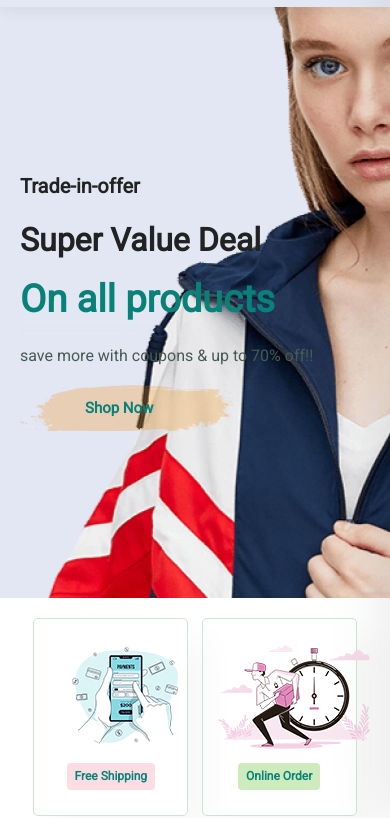
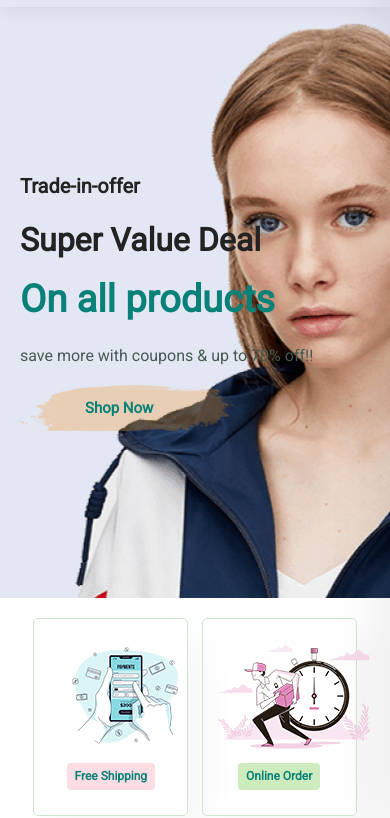
Before and after one commit to kvishal2706/Cara-Ecommerce-Website, a plain HTML site: page index.html in a window 390 px wide. Shown: the part 57-875 px from the top of the page. Drawn offline with Linux system fonts and the light colour scheme; a web font is replaced by a local one.

Commit message:
changed bgimage home page view

```diff
--- a/style.css
+++ b/style.css
@@ -973,7 +973,8 @@ footer a:hover{
     }
     #hero{
         padding: 0 20px;
-        background-position: 64%;
+        background-position: top 18% right 32%;
+
     }
     #feature{
         justify-content: space-evenly;
```
